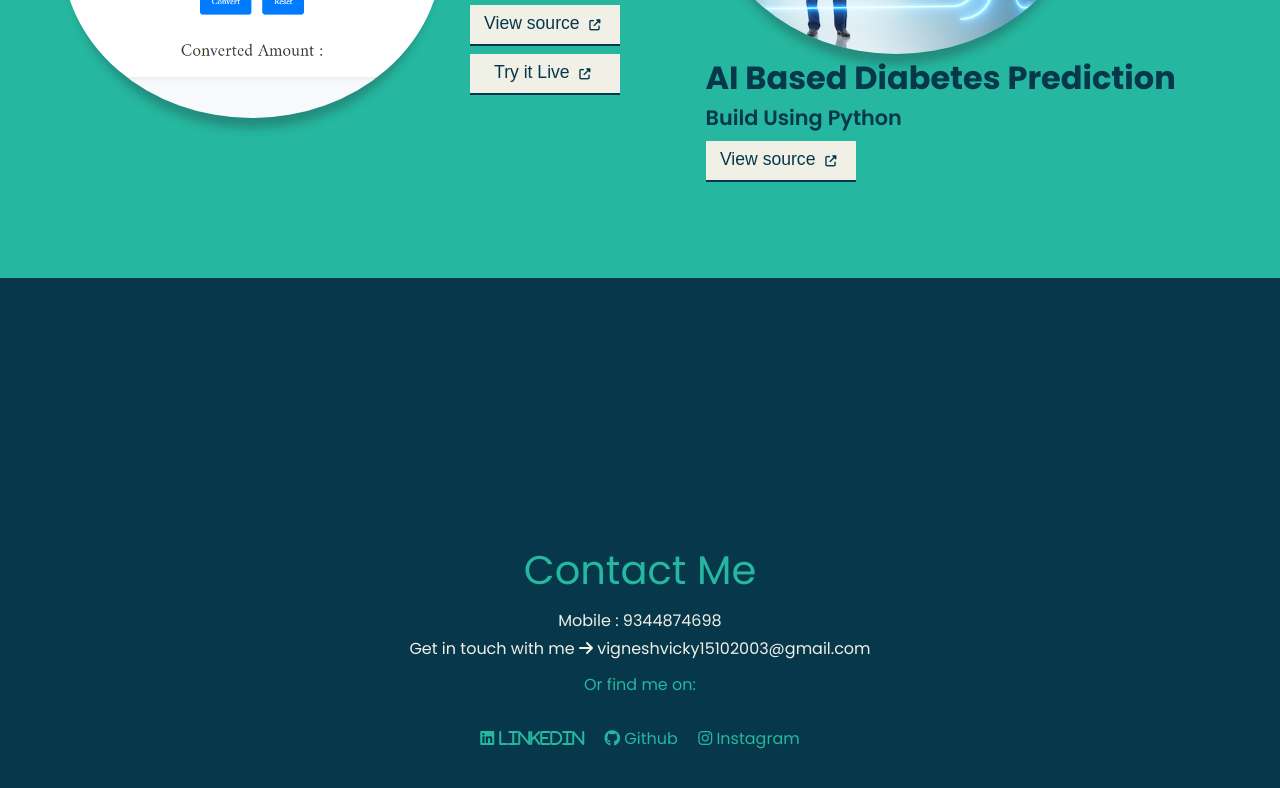
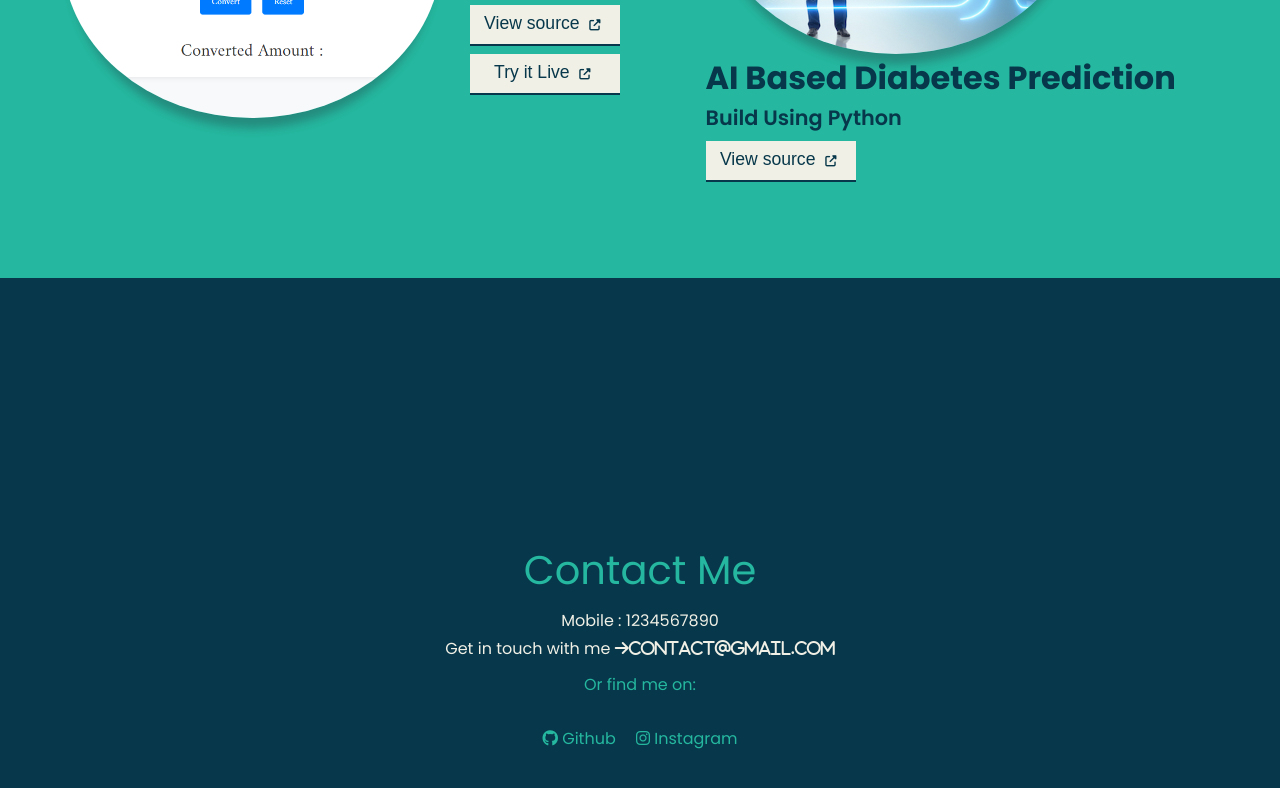
Before and after one commit to vicky-015/Responsive-Portfolio, a plain HTML site: page index.html in a window 1280 px wide. Shown: the part 2405-3193 px from the top of the page. Drawn offline with nearby package versions, Linux system fonts and the light colour scheme; a script that the page names is missing.

Commit message:
Update index.html

```diff
--- a/index.html
+++ b/index.html
@@ -161,14 +161,13 @@
     <div class="container">
       <div class="contact-content">
         <h2>Contact Me</h2>
-        <p class="Mobile">Mobile : 9344874698</p>
+        <p class="Mobile">Mobile : 1234567890</p>
         <p class="mail">
-          Get in touch with me <i class="fas fa-arrow-right"></i> vigneshvicky15102003@gmail.com
+          Get in touch with me <i class="fas fa-arrow-right">contact@gmail.com</i>
         </p>
         <p class="links">Or find me on:</p>
-        <a href="https://www.linkedin.com/in/vignesh-v-9a020b24a?utm_source=share&utm_campaign=share_via&utm_content=profile&utm_medium=android_app " target="blank"><i class="fab fa-linkedin">
-            Linkedin</i></a>
-        <a href="https://github.com/vicky-015" target="blank"><i class="fab fa-github"></i> Github</a>
+        <a href="</i></a>
+        <a href="" target="blank"><i class="fab fa-github"></i> Github</a>
         <a href="" target="blank"><i class="fab fa-instagram"></i> Instagram</a>
       </div>
     </div>
```
